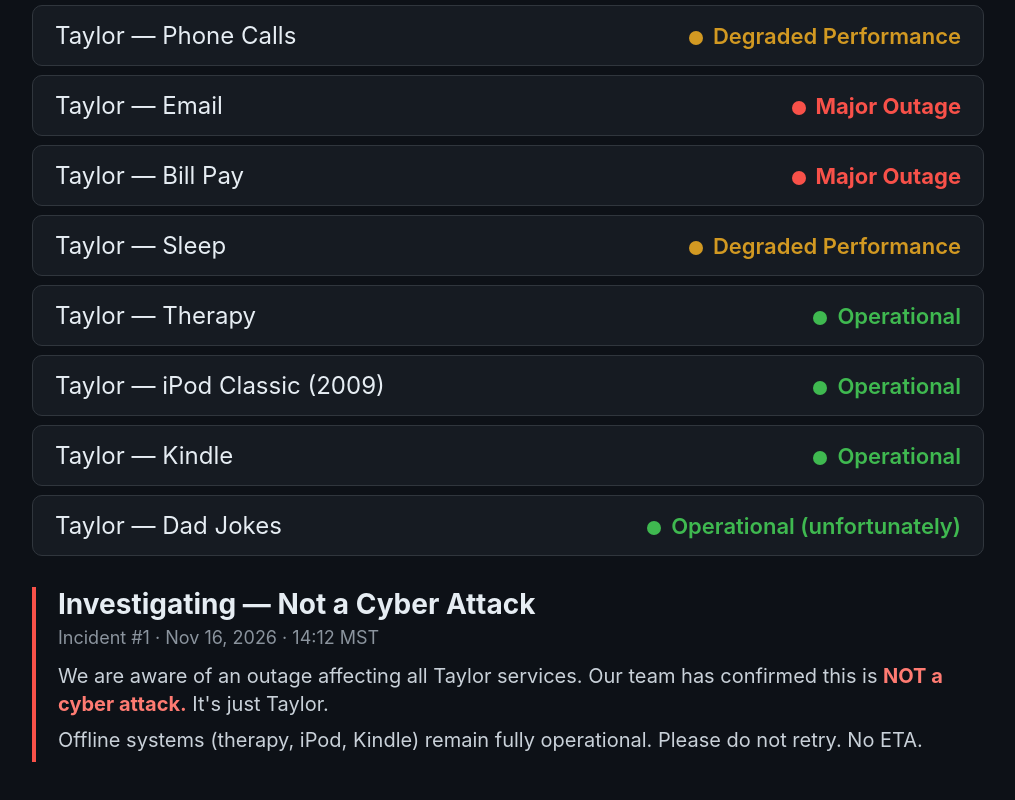
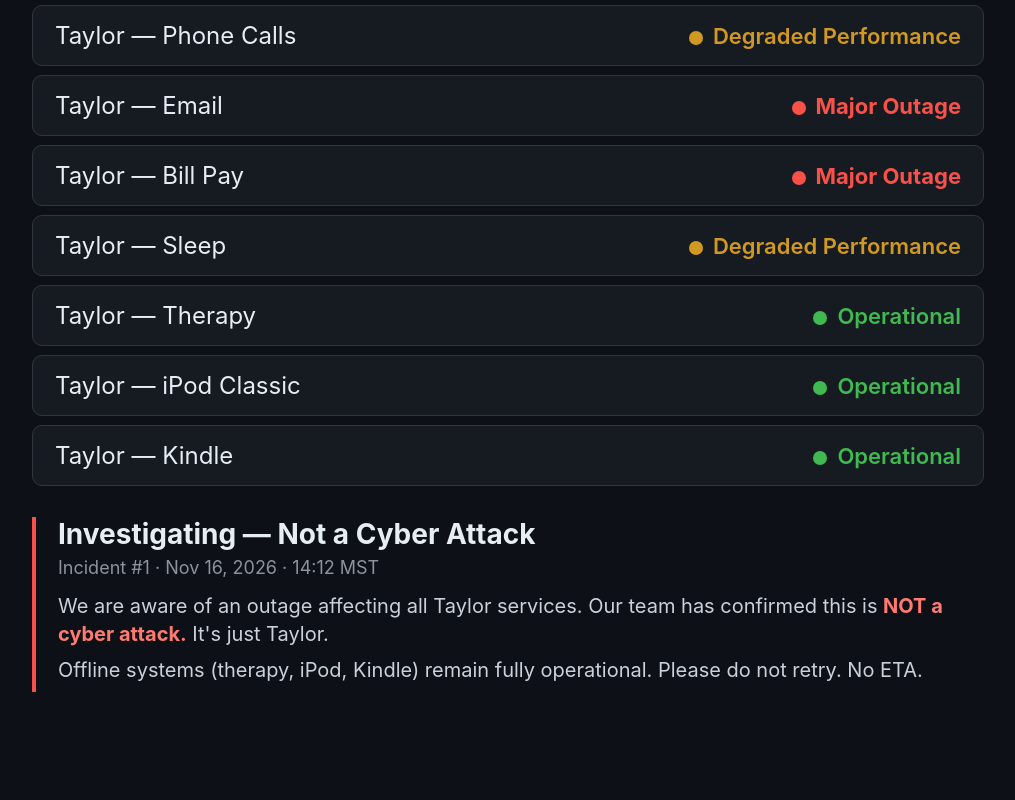
Before and after one commit to Mr-Monkey/matthews.xyz, a plain HTML site: page status/index.html in a window 1280 px wide. Shown: the part 636-1436 px from the top of the page, without its empty margins (132-1147 px from the left). After the commit the page ends 1376 px from the top, so only its background shows below. Drawn offline with Linux system fonts and the light colour scheme.

Commit message:
status: trim

```diff
--- a/status/index.html
+++ b/status/index.html
@@ -41,9 +41,8 @@ h2{font-size:22px;color:#8b949e;font-weight:600;text-transform:uppercase;letter-
 <div class="row"><span>Taylor — Bill Pay</span><span class="bad"><i class="dot" style="background:#f85149"></i>Major Outage</span></div>
 <div class="row"><span>Taylor — Sleep</span><span class="deg"><i class="dot" style="background:#d29922"></i>Degraded Performance</span></div>
 <div class="row"><span>Taylor — Therapy</span><span class="ok"><i class="dot" style="background:#3fb950"></i>Operational</span></div>
-<div class="row"><span>Taylor — iPod Classic (2009)</span><span class="ok"><i class="dot" style="background:#3fb950"></i>Operational</span></div>
+<div class="row"><span>Taylor — iPod Classic</span><span class="ok"><i class="dot" style="background:#3fb950"></i>Operational</span></div>
 <div class="row"><span>Taylor — Kindle</span><span class="ok"><i class="dot" style="background:#3fb950"></i>Operational</span></div>
-<div class="row"><span>Taylor — Dad Jokes</span><span class="ok"><i class="dot" style="background:#3fb950"></i>Operational (unfortunately)</span></div>
 <div class="inc"><h3>Investigating — Not a Cyber Attack</h3><div class="m">Incident #1 · Nov 16, 2026 · 14:12 MST</div>
 <p>We are aware of an outage affecting all Taylor services. Our team has confirmed this is <b>NOT a cyber attack.</b> It's just Taylor.</p>
 <p>Offline systems (therapy, iPod, Kindle) remain fully operational. Please do not retry. No ETA.</p></div></body></html>
```
Also changed, not shown: status/og.png.
